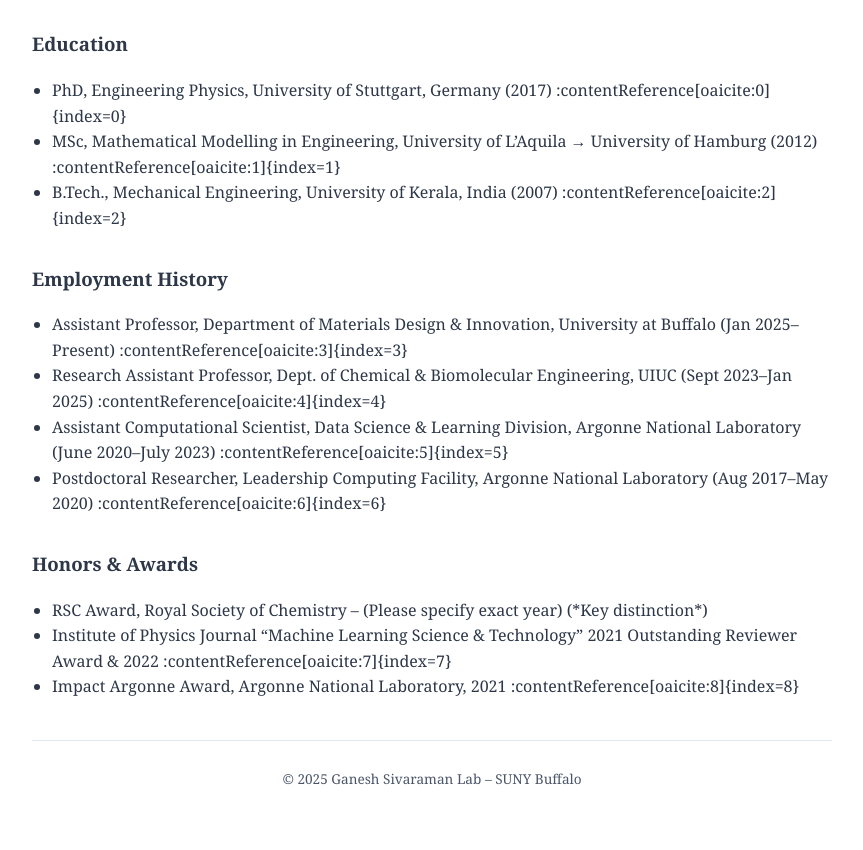
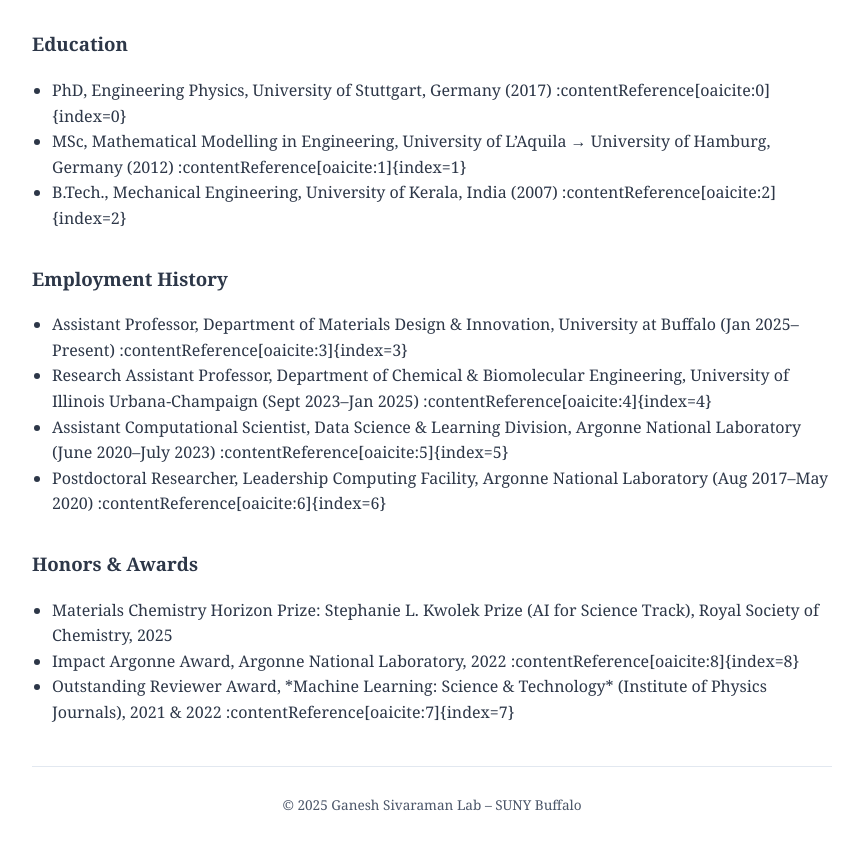
Before and after one commit to GSLab2025/GSLab2025.github.io, a plain HTML site: page about.html in a window 1280 px wide. Shown: the part 1547-2397 px from the top of the page, without its empty margins (208-1071 px from the left). Before the commit the page ends 2373 px from the top, so only its background shows below. Drawn offline with Linux system fonts and the light colour scheme.

Commit message:
Update about.html

```diff
--- a/about.html
+++ b/about.html
@@ -20,8 +20,8 @@
   </header>
 
   <main>
-    <section id="profile">
-      <img src="images/ganesh_sivaraman_909.jpg" alt="Ganesh Sivaraman">
+    <section id="profile" class="profile-section">
+      <img src="images/ganesh_sivaraman_909.jpg" alt="Ganesh Sivaraman" class="profile-photo">
       <h1>Ganesh Sivaraman</h1>
       <h2>Assistant Professor, Department of Materials Design & Innovation, SUNY Buffalo</h2>
     </section>
@@ -30,7 +30,7 @@
       <h3>Education</h3>
       <ul>
         <li>PhD, Engineering Physics, University of Stuttgart, Germany (2017) :contentReference[oaicite:0]{index=0}</li>
-        <li>MSc, Mathematical Modelling in Engineering, University of L’Aquila → University of Hamburg (2012) :contentReference[oaicite:1]{index=1}</li>
+        <li>MSc, Mathematical Modelling in Engineering, University of L’Aquila → University of Hamburg, Germany (2012) :contentReference[oaicite:1]{index=1}</li>
         <li>B.Tech., Mechanical Engineering, University of Kerala, India (2007) :contentReference[oaicite:2]{index=2}</li>
       </ul>
     </section>
@@ -39,7 +39,7 @@
       <h3>Employment History</h3>
       <ul>
         <li>Assistant Professor, Department of Materials Design & Innovation, University at Buffalo (Jan 2025–Present) :contentReference[oaicite:3]{index=3}</li>
-        <li>Research Assistant Professor, Dept. of Chemical & Biomolecular Engineering, UIUC (Sept 2023–Jan 2025) :contentReference[oaicite:4]{index=4}</li>
+        <li>Research Assistant Professor, Department of Chemical & Biomolecular Engineering, University of Illinois Urbana-Champaign (Sept 2023–Jan 2025) :contentReference[oaicite:4]{index=4}</li>
         <li>Assistant Computational Scientist, Data Science & Learning Division, Argonne National Laboratory (June 2020–July 2023) :contentReference[oaicite:5]{index=5}</li>
         <li>Postdoctoral Researcher, Leadership Computing Facility, Argonne National Laboratory (Aug 2017–May 2020) :contentReference[oaicite:6]{index=6}</li>
       </ul>
@@ -48,9 +48,9 @@
     <section id="honors">
       <h3>Honors & Awards</h3>
       <ul>
-        <li>RSC Award, Royal Society of Chemistry – (Please specify exact year) (*Key distinction*)</li>
-        <li>Institute of Physics Journal “Machine Learning Science & Technology” 2021 Outstanding Reviewer Award & 2022 :contentReference[oaicite:7]{index=7}</li>
-        <li>Impact Argonne Award, Argonne National Laboratory, 2021 :contentReference[oaicite:8]{index=8}</li>
+        <li>Materials Chemistry Horizon Prize: Stephanie L. Kwolek Prize (AI for Science Track), Royal Society of Chemistry, 2025</li>
+        <li>Impact Argonne Award, Argonne National Laboratory, 2022 :contentReference[oaicite:8]{index=8}</li>
+        <li>Outstanding Reviewer Award, *Machine Learning: Science & Technology* (Institute of Physics Journals), 2021 & 2022 :contentReference[oaicite:7]{index=7}</li>
       </ul>
     </section>
 
```
